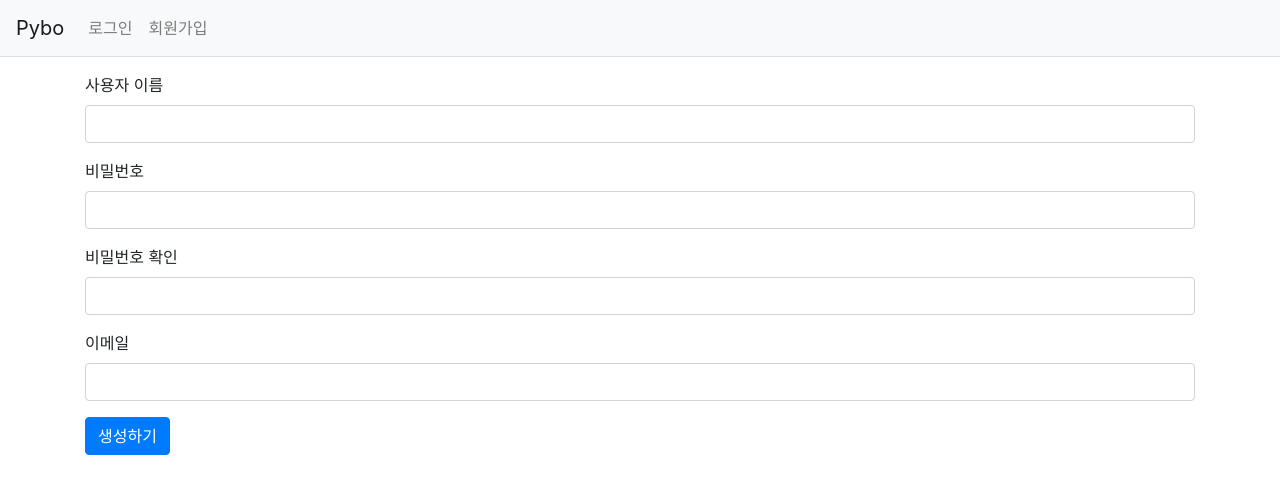
After one commit to YJCMS/django_study, a Django app: page /common/signup/ in a window 1280 px wide. The commit adds this page. Shown: the top 494 px of the page. Run offline with Django 4.2, Linux system fonts and the light colour scheme; some libraries are stand-ins or nearby versions.

Commit message:
django 연습, 회원가입 추가

```diff
--- /dev/null
+++ b/common/forms.py
@@ -0,0 +1,11 @@
+from django import forms
+from django.contrib.auth.forms import UserCreationForm
+from django.contrib.auth.models import User
+
+
+class UserForm(UserCreationForm):
+    email = forms.EmailField(label="이메일")
+
+    class Meta:
+        model = User
+        fields = ("username", "password1", "password2", "email")
--- a/common/urls.py
+++ b/common/urls.py
@@ -1,9 +1,11 @@
 from django.urls import path
 from django.contrib.auth import views as auth_views
+from . import views
 
 app_name = 'common'
 
 urlpatterns = [
     path('login/', auth_views.LoginView.as_view(template_name='common/login.html'), name='login'),
     path('logout/', auth_views.LogoutView.as_view(), name='logout'),
+    path('signup/', views.signup, name='signup'),
 ]
--- a/common/views.py
+++ b/common/views.py
@@ -1,3 +1,18 @@
-from django.shortcuts import render
+from django.contrib.auth import authenticate, login
+from django.shortcuts import render, redirect
+from common.forms import UserForm
 
-# Create your views here.
+
+def signup(request):
+    if request.method == "POST":
+        form = UserForm(request.POST)
+        if form.is_valid():
+            form.save()
+            username = form.cleaned_data.get('username')
+            raw_password = form.cleaned_data.get('password1')
+            user = authenticate(username=username, password=raw_password)  # 사용자 인증
+            login(request, user)  # 로그인
+            return redirect('index')
+    else:
+        form = UserForm()
+    return render(request, 'common/signup.html', {'form': form})
--- /dev/null
+++ b/templates/common/signup.html
@@ -0,0 +1,30 @@
+{% extends "base.html" %}
+{% block content %}
+<div class="container my-3">
+    <form method="post" action="{% url 'common:signup' %}">
+        {% csrf_token %}
+        {% include "form_errors.html" %}
+        <div class="mb-3">
+            <label for="username">사용자 이름</label>
+            <input type="text" class="form-control" name="username" id="username"
+                   value="{{ form.username.value|default_if_none:'' }}">
+        </div>
+        <div class="mb-3">
+            <label for="password1">비밀번호</label>
+            <input type="password" class="form-control" name="password1" id="password1"
+                   value="{{ form.password1.value|default_if_none:'' }}">
+        </div>
+        <div class="mb-3">
+            <label for="password2">비밀번호 확인</label>
+            <input type="password" class="form-control" name="password2" id="password2"
+                   value="{{ form.password2.value|default_if_none:'' }}">
+        </div>
+        <div class="mb-3">
+            <label for="email">이메일</label>
+            <input type="text" class="form-control" name="email" id="email"
+                   value="{{ form.email.value|default_if_none:'' }}">
+        </div>
+        <button type="submit" class="btn btn-primary">생성하기</button>
+    </form>
+</div>
+{% endblock %}
--- a/templates/navbar.html
+++ b/templates/navbar.html
@@ -14,6 +14,11 @@
                 <a class="nav-link" href="{% url 'common:login' %}">로그인</a>
                 {% endif %}
             </li>
+            <li>
+                {% if not user.is_authenticated %}
+                <a class="nav-link" href="{% url 'common:signup' %}">회원가입</a>
+                {% endif %}
+            </li>
         </ul>
     </div>
 </nav>
```
